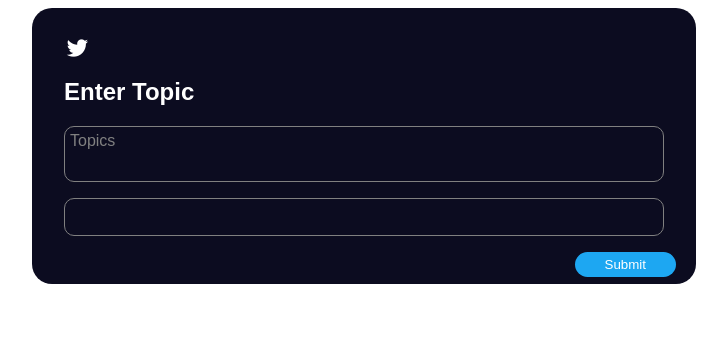
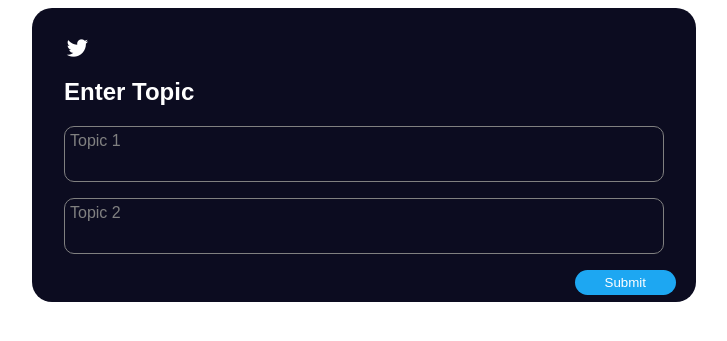
Before and after one commit to anirudhbm11/SCC-Project, a Flask app: page / in a window 1280 px wide. Shown: the top 341 px of the page, without its empty margins (276-1003 px from the left). Run offline with Flask 3, Linux system fonts and the light colour scheme; some libraries are stand-ins or nearby versions.

Commit message:
updated index.html

```diff
--- a/front_end/templates/index.html
+++ b/front_end/templates/index.html
@@ -13,35 +13,37 @@
     <link rel="stylesheet" href="{{ url_for('static', filename='css/style.css') }}">
     <script src="https://cdnjs.cloudflare.com/ajax/libs/jquery/3.5.1/jquery.min.js" integrity="sha512-bLT0Qm9VnAYZDflyKcBaQ2gg0hSYNQrJ8RilYldYQ1FxQYoCLtUjuuRuZo+fjqhx/qtq/1itJ0C2ejDxltZVFg==" crossorigin="anonymous"></script>
     <script src="https://cdnjs.cloudflare.com/ajax/libs/socket.io/3.0.4/socket.io.js" integrity="sha512-aMGMvNYu8Ue4G+fHa359jcPb1u+ytAF+P2SCb+PxrjCdO3n3ZTxJ30zuH39rimUggmTwmh2u7wvQsDTHESnmfQ==" crossorigin="anonymous"></script>
+</head>
 <body>
 
-    <!-- <form method = "POST">
-        <p>Topic <input type = "text" name = "topic" /></p><br>
-        <p><input type="submit" value="submit"></p>
-    </form> -->
-    <div id="app">
+<div id="app" class="container">
+    <section class="left-section">
         <div class="card">
             <i class="fab fa-twitter fa-lg fa-fw"></i>
             <h2>Enter Topic</h2>
             <form id="myform" method="post">
                 <div class="form_group">
-                    <label for="topics">Topics</label>
+                    <label for="topics">Topic 1</label>
                     <input type="text" name="topic1">
                 </div>
                 <div class="form_group">
-                <input type="text" name="topic2">
+                    <label for="topics">Topic 2</label>
+                    <input type="text" name="topic2">
                 </div>
                 <button id="submit" type="submit" value="submit">Submit</button>
             </form>
         </div>
-    </div>
-    <div id="loader-wrapper">
-        <span class="loader"><span class="loader-inner"></span></span>
-    </div>
+    </section>
+    <section class="right-section">
+        <!-- Content of the right section goes here -->
+    </section>
+</div>
 
-    <script src="{{url_for('static', filename='javascript/main.js')}}"></script>
+<div id="loader-wrapper">
+    <span class="loader"><span class="loader-inner"></span></span>
+</div>
 
-</body>
+<script src="{{url_for('static', filename='javascript/main.js')}}"></script>
 <script>
     const form = document.getElementById('myform');
     var x = document.getElementById("loader-wrapper");
@@ -50,4 +52,5 @@
     });
 
 </script>
+</body>
 </html>
```
